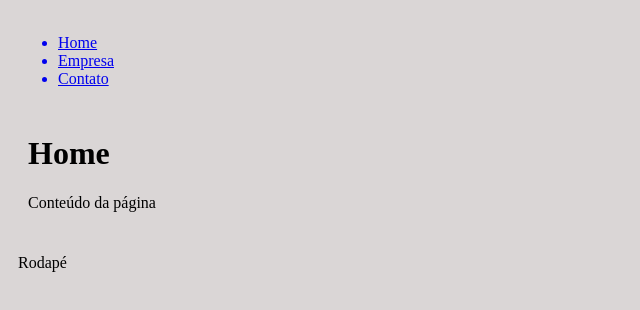
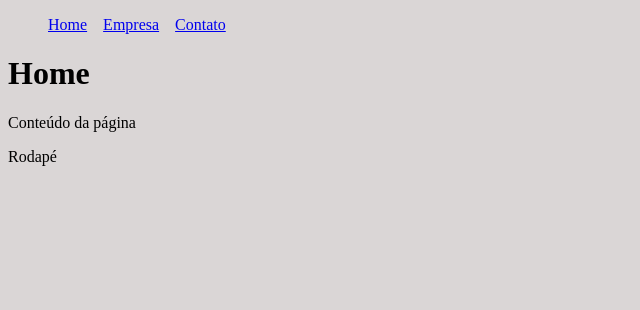
Before and after one commit to RusthenRonald/Projeto-React, a React (Create React App) app in the folder meu-projeto/: page / in a window 1280 px wide. Shown: the top 310 px of the page, without its empty margins (0-640 px from the left). Built offline with nearby package versions, Linux system fonts and the light colour scheme.

Commit message:
melhorando css do menu

```diff
--- a/meu-projeto/src/components/Layout/NavBar.js
+++ b/meu-projeto/src/components/Layout/NavBar.js
@@ -2,15 +2,15 @@ import styles from './NavBar.module.css'
 import {Link} from 'react-router-dom'
 function Navbar(){
     return(
-        <ul>
+        <ul className={styles.list}>
         <Link to='/'>
-          <li>Home</li>
+          <li className={styles.item}>Home</li>
         </Link>
         <Link to='/Empresa'>
-          <li>Empresa</li>
+          <li className={styles.item}>Empresa</li>
         </Link>
         <Link to='Contato'>
-          <li>Contato</li>
+          <li className={styles.item}>Contato</li>
         </Link>
       </ul>
     )
--- a/meu-projeto/src/index.css
+++ b/meu-projeto/src/index.css
@@ -1,6 +1,4 @@
-div{
-    padding: 10px;
-}
+
 body{
     background-color: rgb(218, 214, 214);
 }
```
